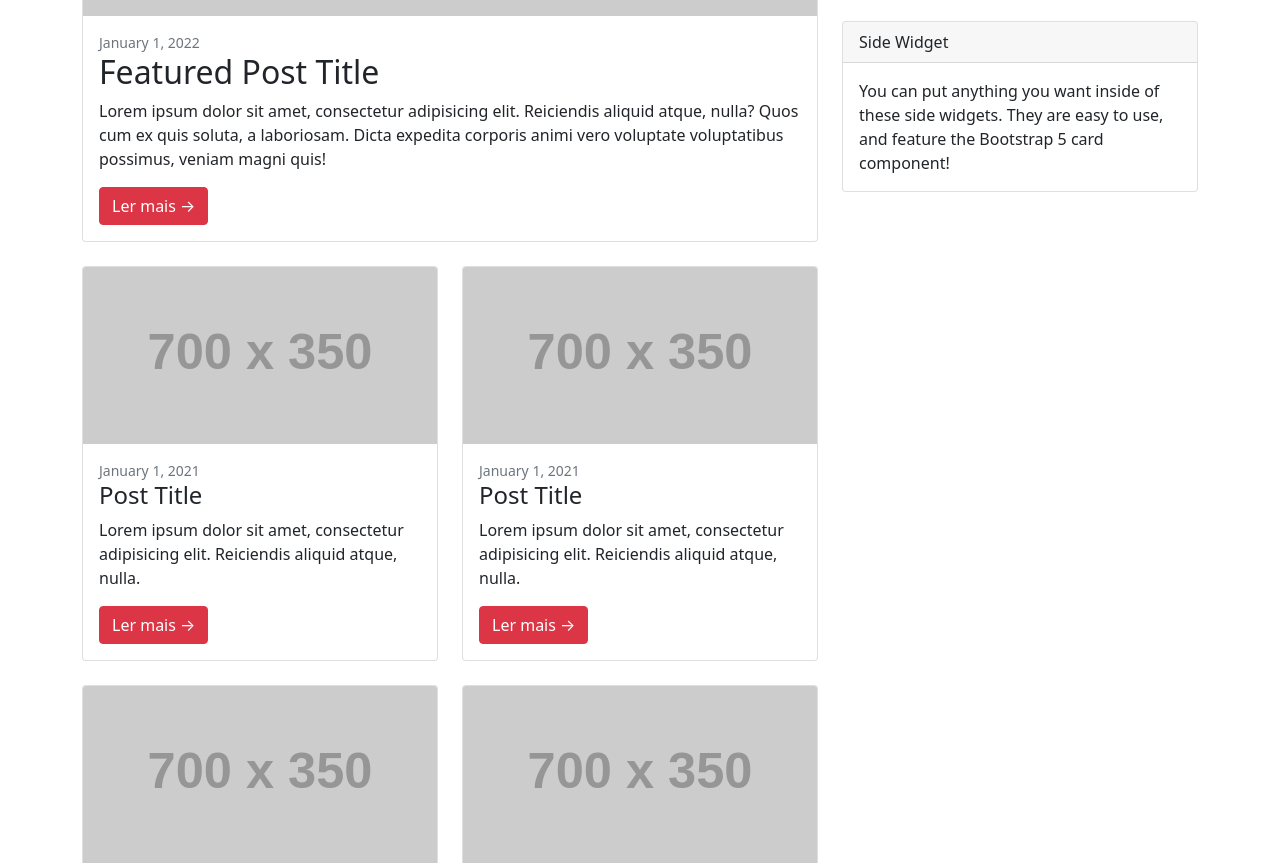
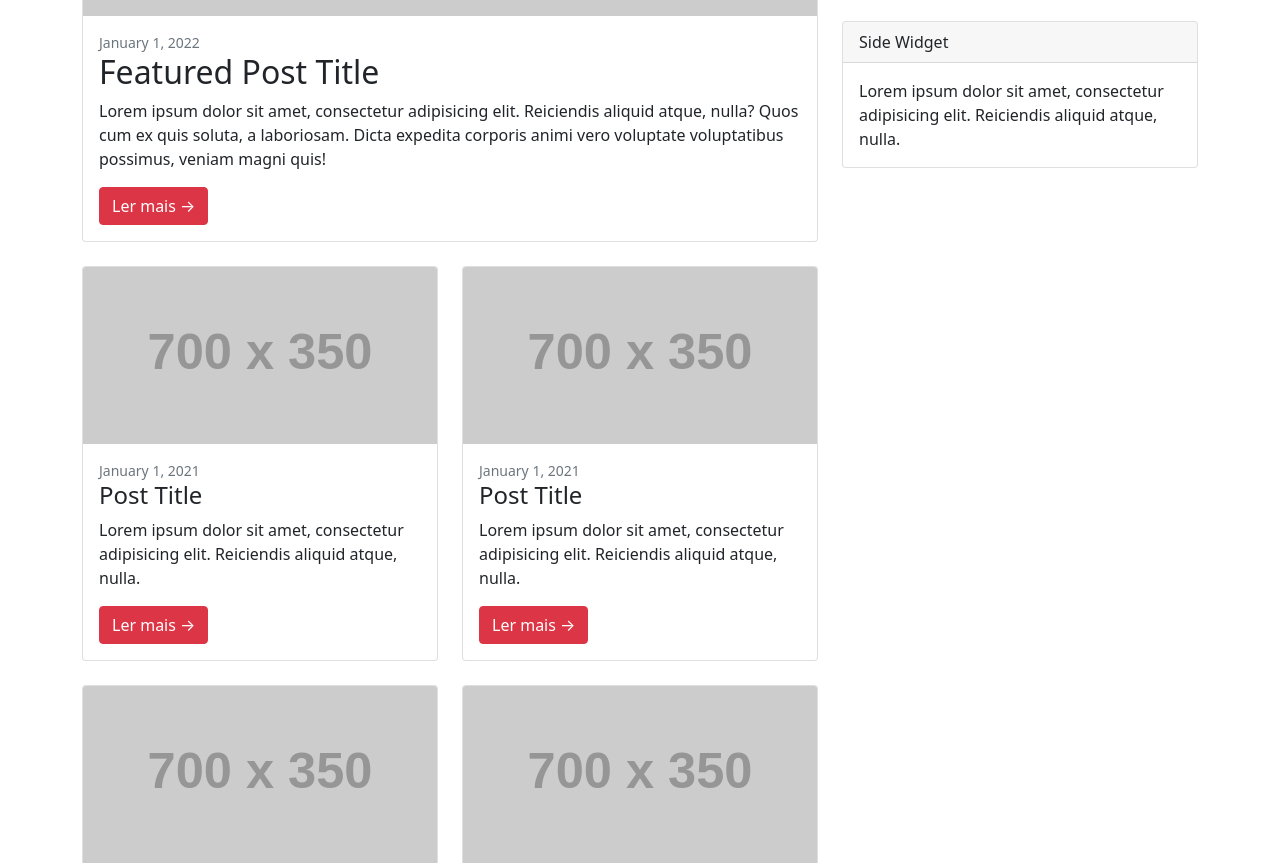
Before and after one commit to DjdogeGamer/AnimaCriticFrontEnd, a plain HTML site: page index.html in a window 1280 px wide. Shown: the part 1169-2032 px from the top of the page. Drawn offline with nearby package versions, Linux system fonts and the light colour scheme; placeholder pictures from the web are drawn by us.

Commit message:
Update index.html

```diff
--- a/index.html
+++ b/index.html
@@ -185,7 +185,7 @@
                     <!-- Side widget-->
                     <div class="card mb-4">
                         <div class="card-header">Side Widget</div>
-                        <div class="card-body">You can put anything you want inside of these side widgets. They are easy to use, and feature the Bootstrap 5 card component!</div>
+                        <div class="card-body">Lorem ipsum dolor sit amet, consectetur adipisicing elit. Reiciendis aliquid atque, nulla.</div>
                     </div>
                 </div>
             </div>
```
